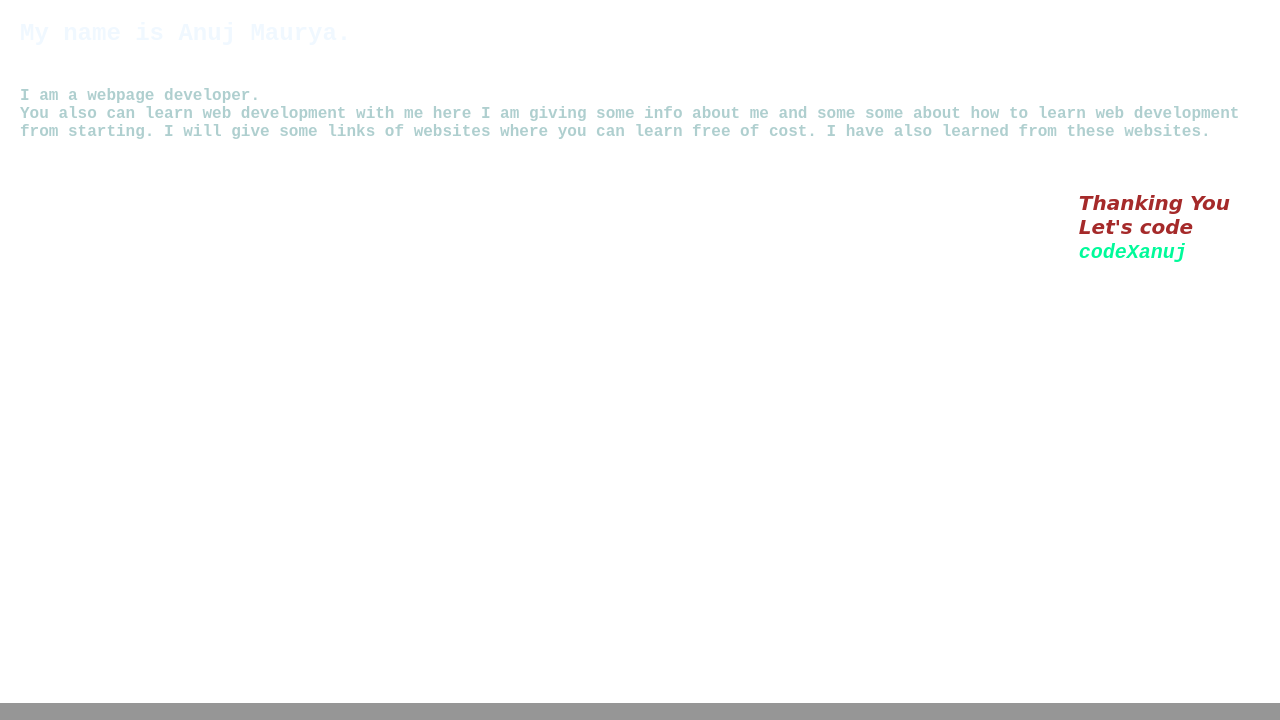
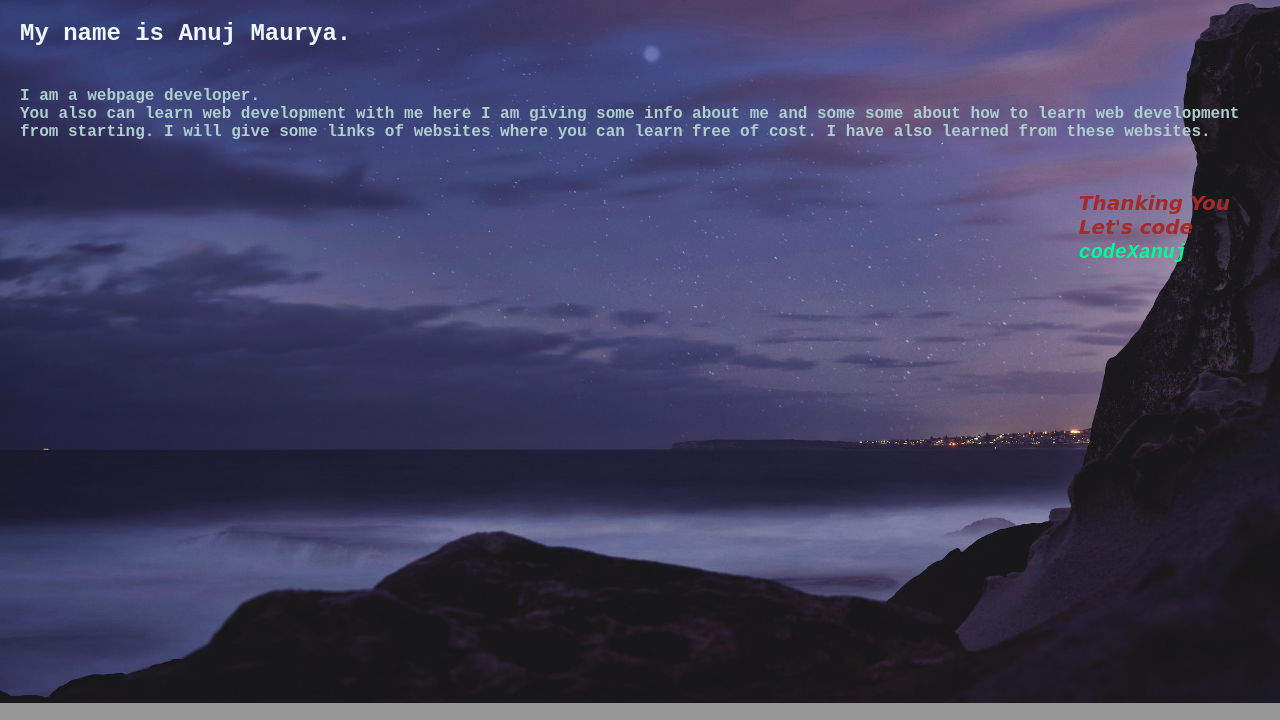
Before and after one commit to Code-x-Anuj/Code-x-Anuj.github.io, a plain HTML site: page index.html in a window 1280 px wide. Shown: the part 135-855 px from the top of the page. Drawn offline with Linux system fonts and the light colour scheme.

Commit message:
Update style.css

```diff
--- a/style.css
+++ b/style.css
@@ -41,7 +41,7 @@ nav ul li a:hover{
 .back{
     height:100vh;
     width: 100%;
-    background-image: url(../codeXanuj/images/back.jpg.jpg);
+    background-image: url(../images/back.jpg.jpg);
     background-size: cover;
     background-position:top;
     background-repeat: no-repeat;
```
